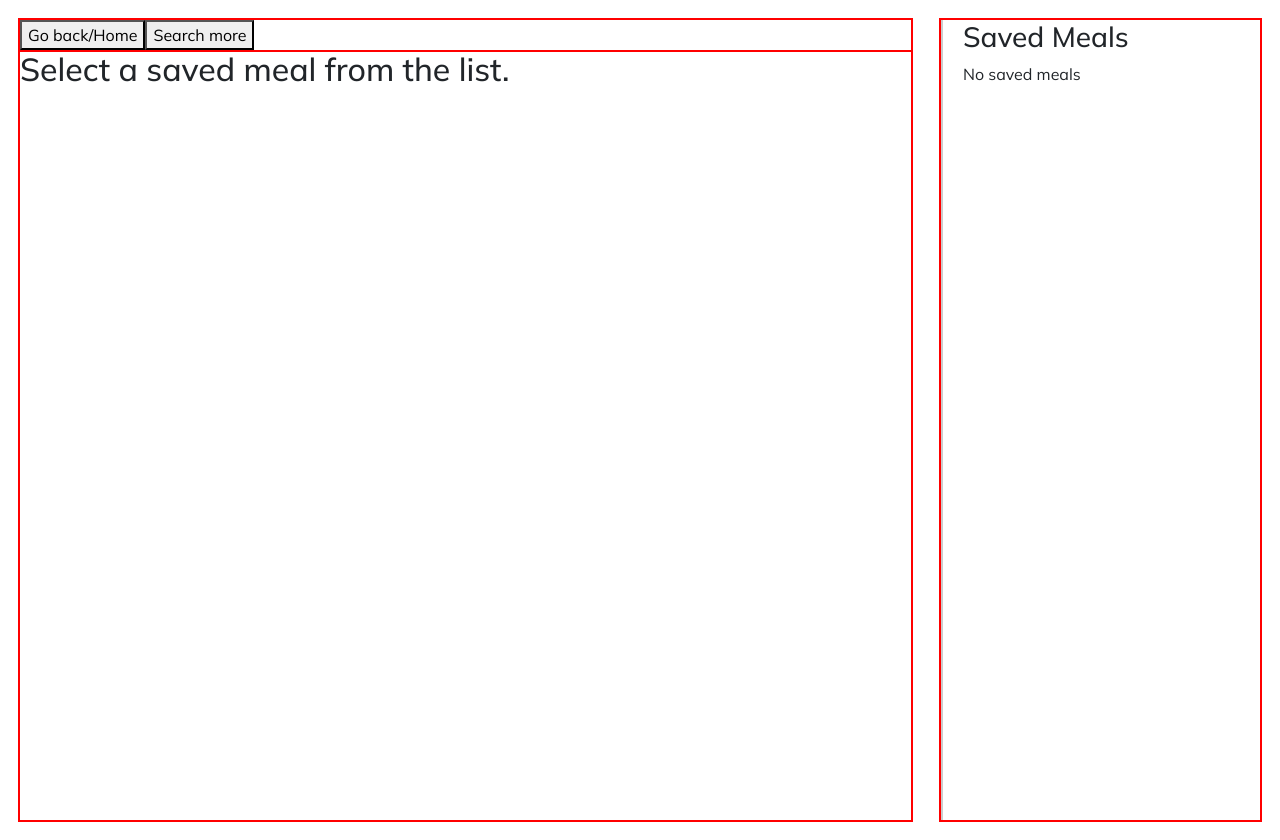
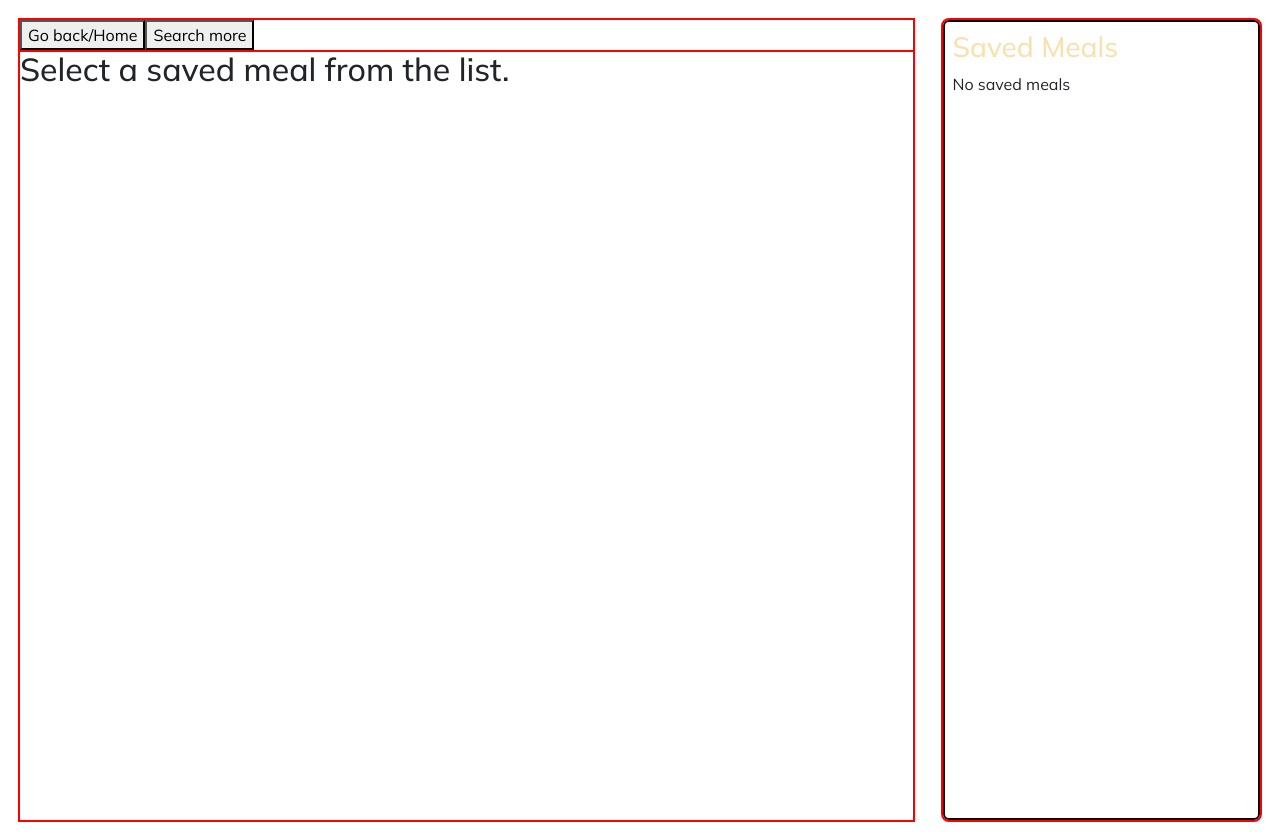
Before and after one commit to HenrikSaega/ryhmatoo, a React (Create React App) app: page /saved in a window 1280 px wide. Built offline with nearby package versions, Linux system fonts and the light colour scheme.

Commit message:
saved meals list done

```diff
--- a/src/pages/Home.css
+++ b/src/assets/styles/Home.css
@@ -5,7 +5,7 @@
     flex-direction: column;
     justify-content: space-between;
     align-items: center;
-    background: linear-gradient(rgba(0, 0, 0, 0.4)), url(../assets/img/background.png) no-repeat center center fixed;
+    background: linear-gradient(rgba(0, 0, 0, 0.4)), url(../img/background.png) no-repeat center center fixed;
     background-size: cover;
     background-color: #f8f9fa;
     padding: 20px;
--- /dev/null
+++ b/src/assets/styles/SavedRecipes.css
@@ -0,0 +1,40 @@
+.main {
+    display: flex;
+    padding: 20px;
+    gap: 30px;
+    background: linear-gradient(rgba(0, 0, 0, 0.4)), url(../img/background.png) no-repeat center center fixed;
+    background-size: cover;
+}
+
+div.saved-meals {
+    flex: 1;
+    border: 2px solid black;
+    padding-left: 100px;
+    background: linear-gradient(rgba(0, 0, 0, 0.7));
+    height: 100vh;
+    overflow-y: auto;
+    position: sticky;
+    top: 20px;
+}
+
+div.saved-meals h3{
+    color: #f7e1ae;
+}
+
+.list{
+    list-style: none;
+    padding: 0;
+}
+
+.list-items{
+    margin-bottom:10px;
+    display: flex;
+    align-items:center;
+    cursor:pointer;
+}
+
+.list-item{
+    width:50px;
+    border-radius:5px;
+    margin-right:10px;
+}
--- a/src/pages/Home.js
+++ b/src/pages/Home.js
@@ -1,5 +1,5 @@
 import { useNavigate } from "react-router-dom"
-import './Home.css'
+import '../assets/styles/Home.css'
 
 const Home = () => {
   const navigate = useNavigate();
--- a/src/pages/SavedRecipes.js
+++ b/src/pages/SavedRecipes.js
@@ -1,5 +1,6 @@
 import React, { useEffect, useState } from 'react';
 import { useLocation, useNavigate } from 'react-router-dom';
+import '../assets/styles/SavedRecipes.css'
 
 const SavedRecipes = () => {
   const navigate = useNavigate();
@@ -27,7 +28,7 @@ const SavedRecipes = () => {
   };
 
   return (
-    <div style={{ display: 'flex', padding: '20px', gap: '30px' }}>
+    <div className='main' style={{ display: 'flex', padding: '20px', gap: '30px' }}>
       {/* Main Content - Either Show Meal Details or Message */}
       <div style={{ flex: 3 }}>
         <div>
@@ -79,28 +80,20 @@ const SavedRecipes = () => {
       </div>
 
       {/* Sidebar: Always Show Saved Meals */}
-      <div style={{
-        flex: 1,
-        borderLeft: '2px solid #ccc',
-        paddingLeft: '20px',
-        height: '100vh',
-        overflowY: 'auto',
-        position: 'sticky',
-        top: '20px'
-      }}>
+      <div className='card p-2 saved-meals'>
         <h3>Saved Meals</h3>
         {savedMeals.length === 0 ? (
           <p>No saved meals</p>
         ) : (
-          <ul style={{ listStyle: 'none', paddingLeft: 0 }}>
+          <ul className='list'>
             {savedMeals.map((meal) => (
-              <li key={meal.idMeal} style={{ marginBottom: '10px', display: 'flex', alignItems: 'center', cursor: 'pointer' }}
-                  onClick={() => navigate('/saved', { state: { meal } })} // Navigate to show details
+              <li key={meal.idMeal} className='list-items'
+                onClick={() => navigate('/saved', { state: { meal } })} // Navigate to show details
               >
                 <img
+                  className='list-item'
                   src={meal.strMealThumb}
                   alt={meal.strMeal}
-                  style={{ width: '50px', borderRadius: '5px', marginRight: '10px' }}
                 />
                 <span>{meal.strMeal}</span>
               </li>
```
